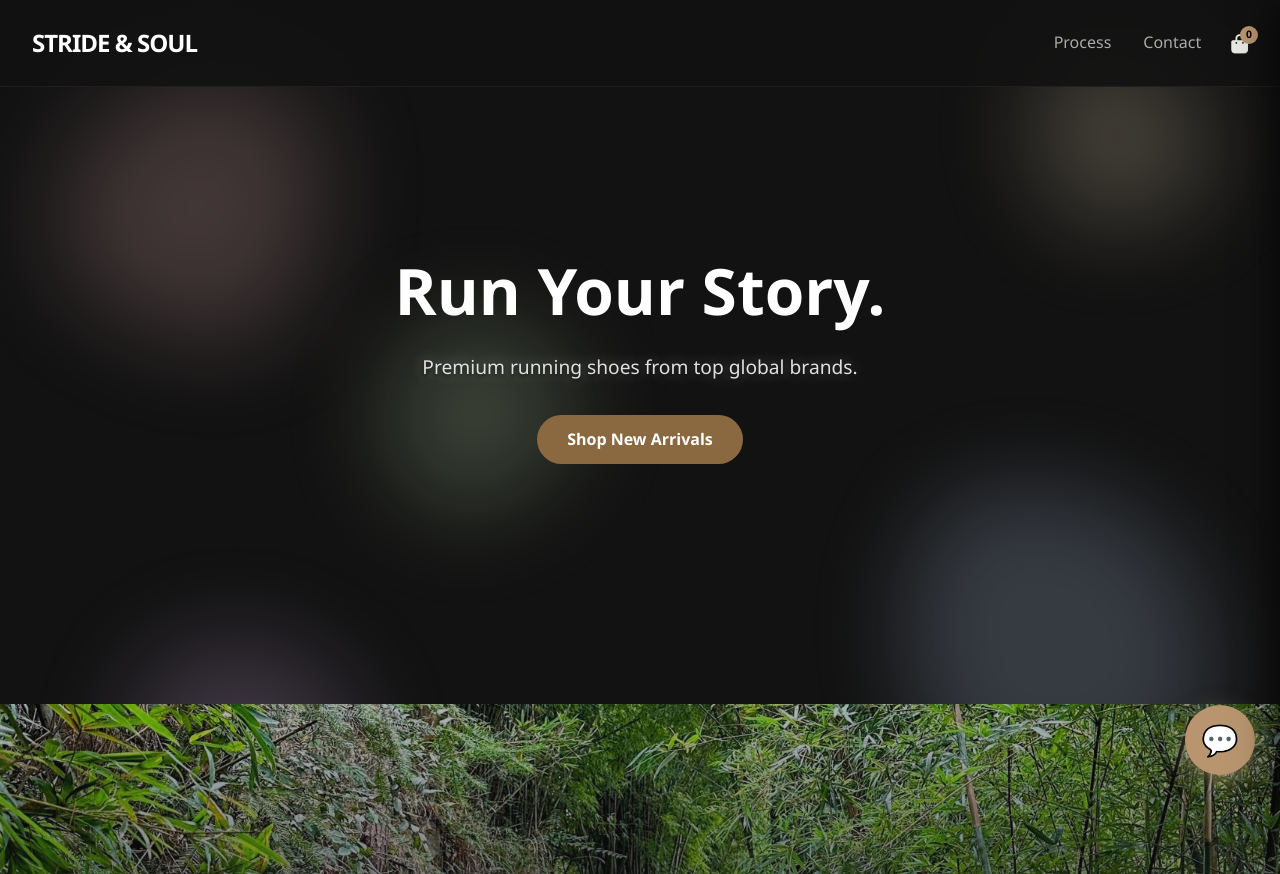
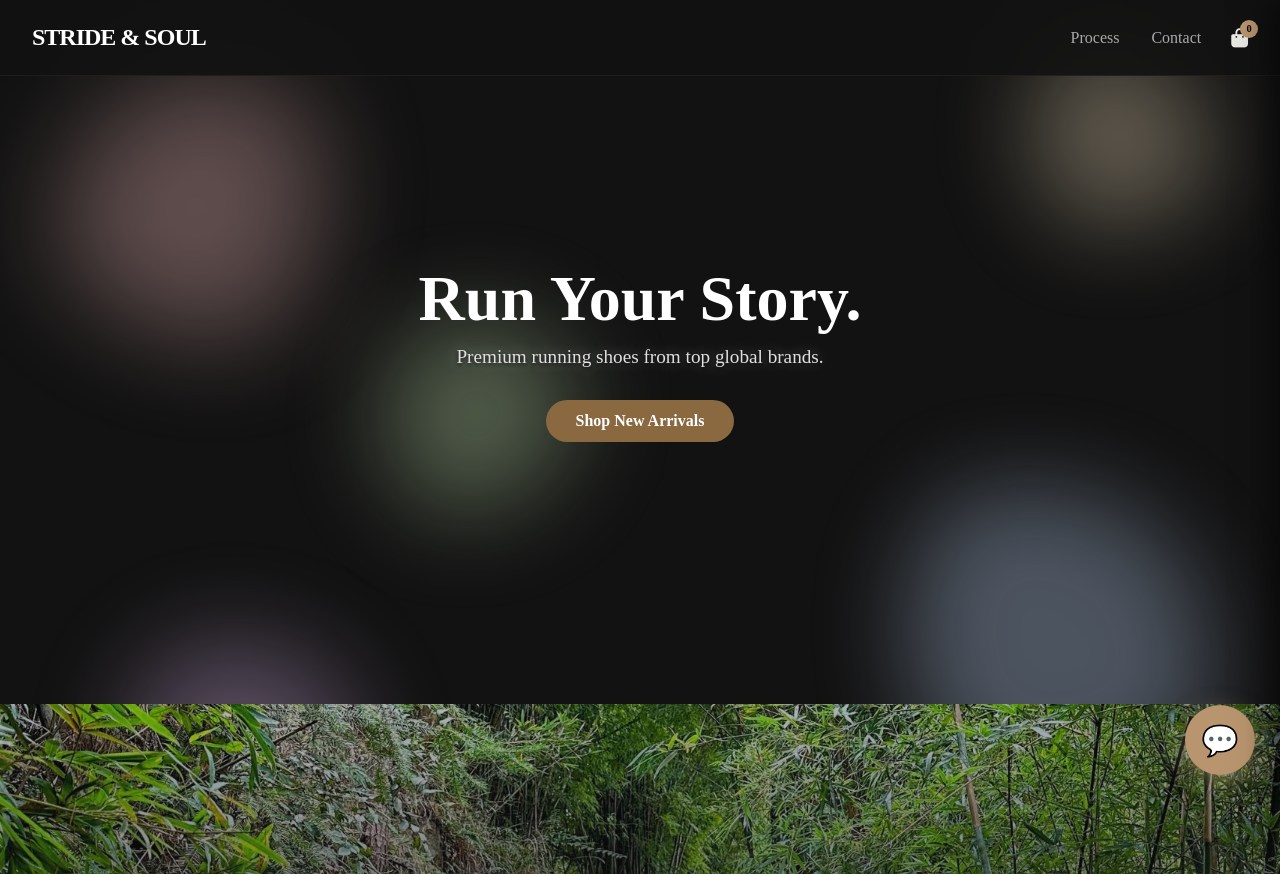
Before and after one commit to doublekunzite/stride-soul, a website: page public/index.html in a window 1280 px wide. Shown: the top 874 px of the page. Drawn offline with Linux system fonts and the light colour scheme.

Commit message:
Update style.css

```diff
--- a/public/style.css
+++ b/public/style.css
@@ -13,40 +13,56 @@
 * { margin: 0; padding: 0; box-sizing: border-box; }
 html { scroll-behavior: smooth; }
 
-/* 1. Make Body Transparent so blobs show through */
-body {
-    font-family: 'Segoe UI', Tahoma, Geneva, Verdana, sans-serif;
-    /* REMOVE background-color from body */
-    background-color: transparent;
-    color: var(--fg);
-    overflow-x: hidden;
-    line-height: 1.6;
+/* 1. Make HTML/Body transparent to start clean */
+html, body {
+    background-color: transparent !important;
 }
 
-/* --- ANIMATED BLOBS --- */
+/* 2. The Container sits at Layer 0 (Bottom) */
 .blob-container {
     position: fixed;
     top: 0; left: 0; right: 0; bottom: 0;
-    z-index: -1;
-    background-color: var(--bg);
+    z-index: 0; /* Changed from -1 to 0 */
+    background-color: var(--bg); /* Background color lives here now */
     overflow: hidden;
-    pointer-events: none;
+    pointer-events: none; /* Ensures you can click through it */
 }
+
+/* 3. Blobs live inside the container */
 .blob {
     position: absolute;
     border-radius: 42% 58% 70% 30% / 45% 45% 55% 55%;
-    filter: blur(50px); /* REDUCED blur for more definition */
-    opacity: 0.25; /* INCREASED opacity */
-    /* Faster speeds: 45s drift, 15s morph */
+    filter: blur(50px);
+    opacity: 0.4;
     animation: drift 45s infinite linear, morph 15s infinite ease-in-out;
 }
 
-/* BRIGHTER COLORS & MEDIUM SIZES */
+/* Sizes & Colors (Same as before) */
 .blob-1 { top: 10%; left: 5%; width: 20vw; height: 20vw; background: #d4a5a5; animation-duration: 50s, 17s; }
 .blob-2 { top: 60%; left: 70%; width: 25vw; height: 25vw; background: #a5b8d4; animation-duration: 55s, 19s; animation-delay: -5s; }
 .blob-3 { top: 40%; left: 30%; width: 15vw; height: 15vw; background: #b8d4a5; animation-duration: 40s, 14s; animation-delay: -10s; }
 .blob-4 { top: 80%; left: 10%; width: 18vw; height: 18vw; background: #c4a5d4; animation-duration: 60s, 21s; animation-delay: -15s; }
 .blob-5 { top: 5%; left: 80%; width: 15vw; height: 15vw; background: #d4c4a5; animation-duration: 45s, 15s; animation-delay: -3s; }
+
+/* 4. Content sits at Layer 1 (Top) */
+/* We give "position: relative" and "z-index: 1" to your main content wrappers */
+header,
+section,
+.main-footer,
+#footer-container,
+.cart-drawer,
+.modal-overlay,
+#chat-widget,
+#chat-toggle {
+    position: relative; /* Required to use z-index */
+    z-index: 1; /* Sits on top of the blobs (z-index 0) */
+}
+
+/* Ensure Header stays above Cart Drawer specifically */
+header { z-index: 100; }
+.cart-drawer { z-index: 1000; }
+.modal-overlay { z-index: 2000; }
+#chat-widget { z-index: 1500; }
 
 @keyframes drift {
     0% { transform: translate(0, 0) rotate(0deg); }
```
